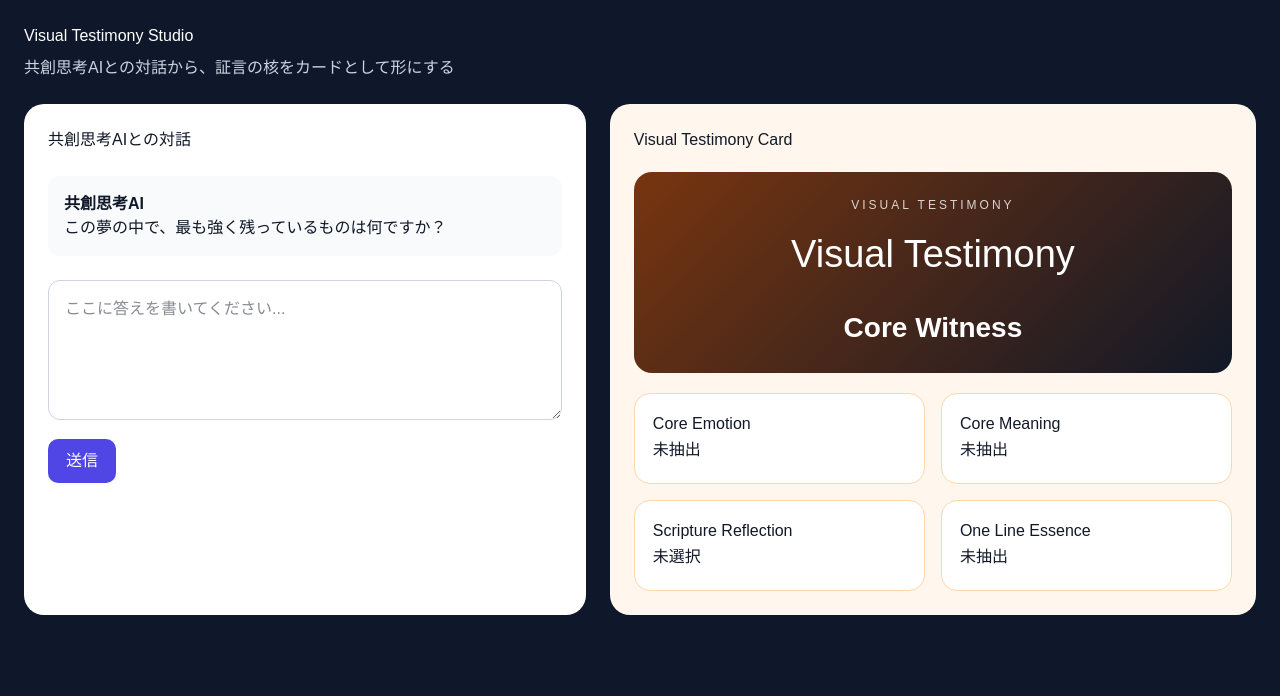
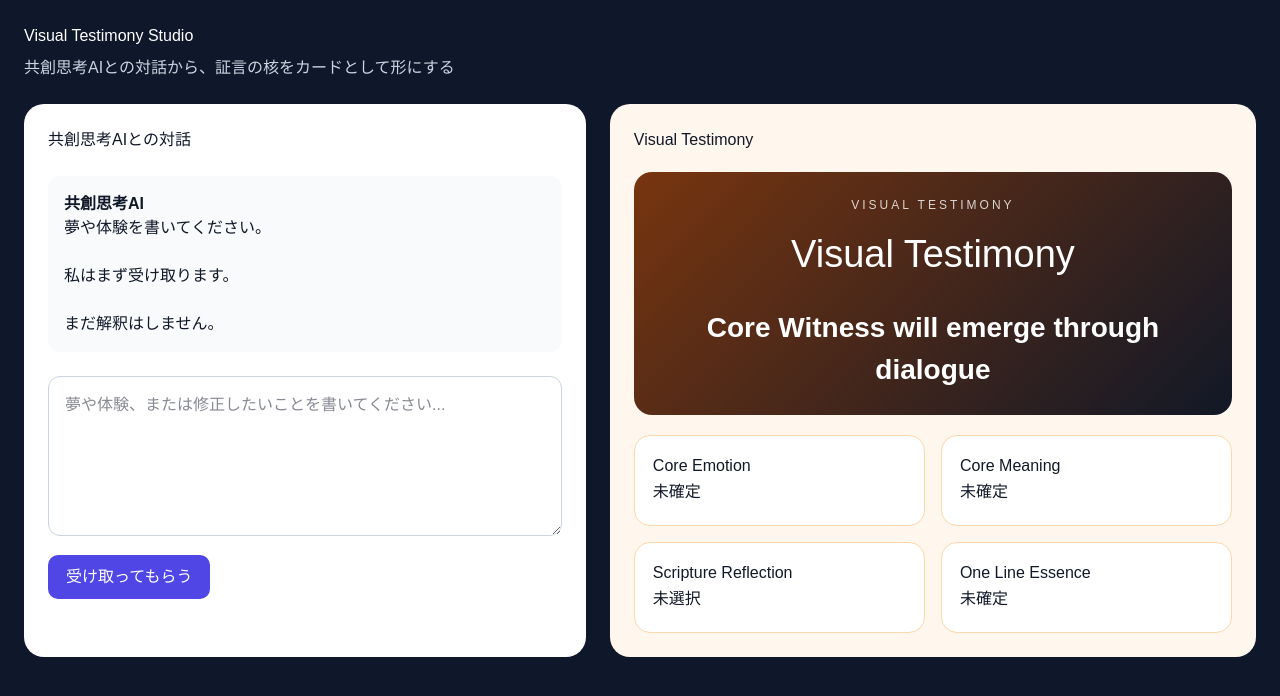
Before and after one commit to risenjapanllc-rgb/cocreative-ai-app, a Next.js app: page /visual-testimony-studio in a window 1280 px wide. Shown: the top 696 px of the page. Built offline with nearby package versions, Linux system fonts and the light colour scheme.

Commit message:
refactor: replace generic reception with concrete testimony reception

```diff
--- a/app/visual-testimony-studio/page.tsx
+++ b/app/visual-testimony-studio/page.tsx
@@ -2,22 +2,19 @@
 
 import { useState, type ReactNode } from "react";
 
-const questions = [
-  "この夢の中で、最も強く残っているものは何ですか？",
-  "その中に、どんな感情がありましたか？",
-  "その体験は、あなたに何を語っているように感じますか？",
-  "この体験と共鳴する聖句はありますか？",
-  "この証言を一言で表すなら？",
-];
+type Message = {
+  role: "あなた" | "共創思考AI";
+  text: string;
+};
 
 export default function VisualTestimonyStudioPage() {
-  const [answer, setAnswer] = useState("");
-  const [step, setStep] = useState(0);
+  const [input, setInput] = useState("");
 
-  const [messages, setMessages] = useState([
+  const [messages, setMessages] = useState<Message[]>([
     {
       role: "共創思考AI",
-      text: questions[0],
+      text:
+        "夢や体験を書いてください。\n\n私はまず受け取ります。\n\nまだ解釈はしません。",
     },
   ]);
 
@@ -30,66 +27,27 @@ export default function VisualTestimonyStudioPage() {
     essence: "",
   });
 
-  function handleSend() {
-    if (!answer.trim()) return;
+  function handleReceive() {
+    if (!input.trim()) return;
 
-    const userAnswer = answer.trim();
+    const testimony = input.trim();
 
     setMessages((prev) => [
       ...prev,
-      { role: "あなた", text: userAnswer },
+      { role: "あなた", text: testimony },
+      {
+        role: "共創思考AI",
+        text:
+          "私はこう受け取りました。\n\n・人物\n・場所\n・言葉\n・印象に残る場面\n\nまだ確定ではありません。\n\n違うところがあれば教えてください。",
+      },
     ]);
 
-    if (step === 0) {
-      setCard((prev) => ({
-        ...prev,
-        coreWitness: userAnswer,
-      }));
-    }
+    setCard((prev) => ({
+      ...prev,
+      coreWitness: "未確定",
+    }));
 
-    if (step === 1) {
-      setCard((prev) => ({
-        ...prev,
-        coreEmotion: userAnswer,
-      }));
-    }
-
-    if (step === 2) {
-      setCard((prev) => ({
-        ...prev,
-        coreMeaning: userAnswer,
-      }));
-    }
-
-    if (step === 3) {
-      setCard((prev) => ({
-        ...prev,
-        scripture: userAnswer,
-      }));
-    }
-
-    if (step === 4) {
-      setCard((prev) => ({
-        ...prev,
-        essence: userAnswer,
-      }));
-    }
-
-    const nextStep = step + 1;
-
-    if (nextStep < questions.length) {
-      setMessages((prev) => [
-        ...prev,
-        {
-          role: "共創思考AI",
-          text: questions[nextStep],
-        },
-      ]);
-
-      setStep(nextStep);
-    }
-
-    setAnswer("");
+    setInput("");
   }
 
   return (
@@ -130,11 +88,10 @@ export default function VisualTestimonyStudioPage() {
                 key={index}
                 style={{
                   background:
-                    message.role === "共創思考AI"
-                      ? "#f8fafc"
-                      : "#eef2ff",
+                    message.role === "共創思考AI" ? "#f8fafc" : "#eef2ff",
                   padding: 16,
                   borderRadius: 12,
+                  whiteSpace: "pre-wrap",
                 }}
               >
                 <strong>{message.role}</strong>
@@ -144,12 +101,12 @@ export default function VisualTestimonyStudioPage() {
           </div>
 
           <textarea
-            value={answer}
-            onChange={(e) => setAnswer(e.target.value)}
-            placeholder="ここに答えを書いてください..."
+            value={input}
+            onChange={(e) => setInput(e.target.value)}
+            placeholder="夢や体験、または修正したいことを書いてください..."
             style={{
               width: "100%",
-              minHeight: 140,
+              minHeight: 160,
               marginTop: 24,
               padding: 16,
               borderRadius: 12,
@@ -159,7 +116,7 @@ export default function VisualTestimonyStudioPage() {
           />
 
           <button
-            onClick={handleSend}
+            onClick={handleReceive}
             style={{
               marginTop: 12,
               padding: "10px 18px",
@@ -170,7 +127,7 @@ export default function VisualTestimonyStudioPage() {
               cursor: "pointer",
             }}
           >
-            送信
+            受け取ってもらう
           </button>
         </section>
 
@@ -181,7 +138,7 @@ export default function VisualTestimonyStudioPage() {
             padding: 24,
           }}
         >
-          <h2>Visual Testimony Card</h2>
+          <h2>Visual Testimony</h2>
 
           <div style={cardHeroStyle}>
             <p
@@ -195,13 +152,7 @@ export default function VisualTestimonyStudioPage() {
               VISUAL TESTIMONY
             </p>
 
-            <h1
-              style={{
-                marginTop: 12,
-                marginBottom: 24,
-                fontSize: 38,
-              }}
-            >
+            <h1 style={{ marginTop: 12, marginBottom: 24, fontSize: 38 }}>
               {card.title}
             </h1>
 
@@ -214,26 +165,17 @@ export default function VisualTestimonyStudioPage() {
                 margin: "0 auto",
               }}
             >
-              {card.coreWitness || "Core Witness"}
+              {card.coreWitness || "Core Witness will emerge through dialogue"}
             </div>
           </div>
 
           <div style={gridStyle}>
-            <Card title="Core Emotion">
-              {card.coreEmotion || "未抽出"}
-            </Card>
-
-            <Card title="Core Meaning">
-              {card.coreMeaning || "未抽出"}
-            </Card>
-
+            <Card title="Core Emotion">{card.coreEmotion || "未確定"}</Card>
+            <Card title="Core Meaning">{card.coreMeaning || "未確定"}</Card>
             <Card title="Scripture Reflection">
               {card.scripture || "未選択"}
             </Card>
-
-            <Card title="One Line Essence">
-              {card.essence || "未抽出"}
-            </Card>
+            <Card title="One Line Essence">{card.essence || "未確定"}</Card>
           </div>
         </section>
       </div>
@@ -241,13 +183,7 @@ export default function VisualTestimonyStudioPage() {
   );
 }
 
-function Card({
-  title,
-  children,
-}: {
-  title: string;
-  children: ReactNode;
-}) {
+function Card({ title, children }: { title: string; children: ReactNode }) {
   return (
     <div
       style={{
```
